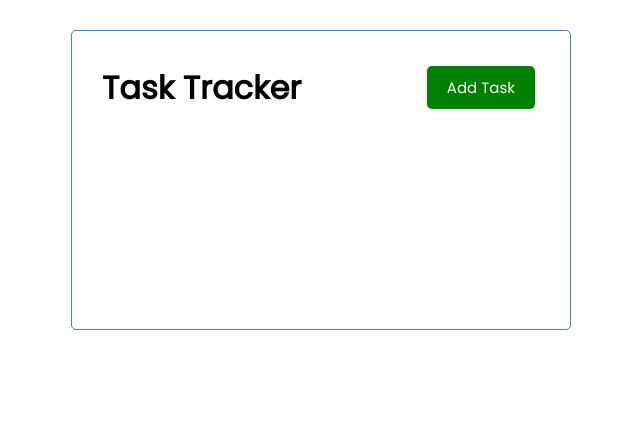
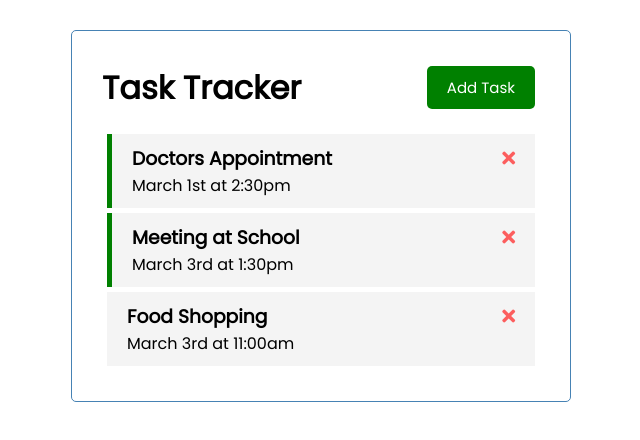
Before and after one commit to jackbran6/vue-test, a Vue app: page / in a window 1280 px wide. Shown: the top 440 px of the page, without its empty margins (319-959 px from the left). Built offline with nearby package versions, Linux system fonts and the light colour scheme.

Commit message:
Task list and Task component implemented

```diff
--- a/public/index.html
+++ b/public/index.html
@@ -5,6 +5,7 @@
     <meta http-equiv="X-UA-Compatible" content="IE=edge">
     <meta name="viewport" content="width=device-width,initial-scale=1.0">
     <link rel="icon" href="<%= BASE_URL %>favicon.ico">
+    <link rel="stylesheet" href="https://cdnjs.cloudflare.com/ajax/libs/font-awesome/5.15.3/css/all.min.css" referrerpolicy="no-referrer" />
     <title><%= htmlWebpackPlugin.options.title %></title>
   </head>
   <body>
--- a/src/App.vue
+++ b/src/App.vue
@@ -1,15 +1,45 @@
 <template>
   <div class="container">
     <Header title="Task Tracker" />
+    <Tasks :tasks="tasks" />
   </div>
 </template>
 
 <script>
 import Header from "./components/Header.vue";
+import Tasks from "./components/Tasks.vue";
 export default {
   name: "App",
   components: {
     Header,
+    Tasks,
+  },
+  data() {
+    return {
+      tasks: [],
+    };
+  },
+  created() {
+    this.tasks = [
+      {
+        id: 1,
+        text: "Doctors Appointment",
+        day: "March 1st at 2:30pm",
+        reminder: true,
+      },
+      {
+        id: 2,
+        text: "Meeting at School",
+        day: "March 3rd at 1:30pm",
+        reminder: true,
+      },
+      {
+        id: 3,
+        text: "Food Shopping",
+        day: "March 3rd at 11:00am",
+        reminder: false,
+      },
+    ];
   },
 };
 </script>
--- /dev/null
+++ b/src/components/Task.vue
@@ -0,0 +1,38 @@
+<template>
+  <div :class="[task.reminder ? 'reminder' : '', 'task']">
+    <h3>
+      {{ task.text }}
+      <i class="fas fa-times"></i>
+    </h3>
+    <p>{{ task.day }}</p>
+  </div>
+</template>
+
+<script>
+export default {
+  name: "Task",
+  props: {
+    task: Object,
+  },
+};
+</script>
+
+<style scoped>
+.task {
+  background: #f4f4f4;
+  margin: 5px;
+  padding: 10px 20px;
+  cursor: pointer;
+}
+.task.reminder {
+  border-left: 5px solid green;
+}
+.task h3 {
+  display: flex;
+  align-items: center;
+  justify-content: space-between;
+}
+i {
+  color: rgb(252, 94, 94);
+}
+</style>
--- /dev/null
+++ b/src/components/Tasks.vue
@@ -0,0 +1,19 @@
+<template>
+  <div :key="task.id" v-for="task in tasks">
+    <Task :task="task" />
+  </div>
+</template>
+
+<script>
+import Task from "./Task.vue";
+
+export default {
+  name: "Tasks",
+  props: {
+    tasks: Array,
+  },
+  components: {
+    Task,
+  },
+};
+</script>
```
